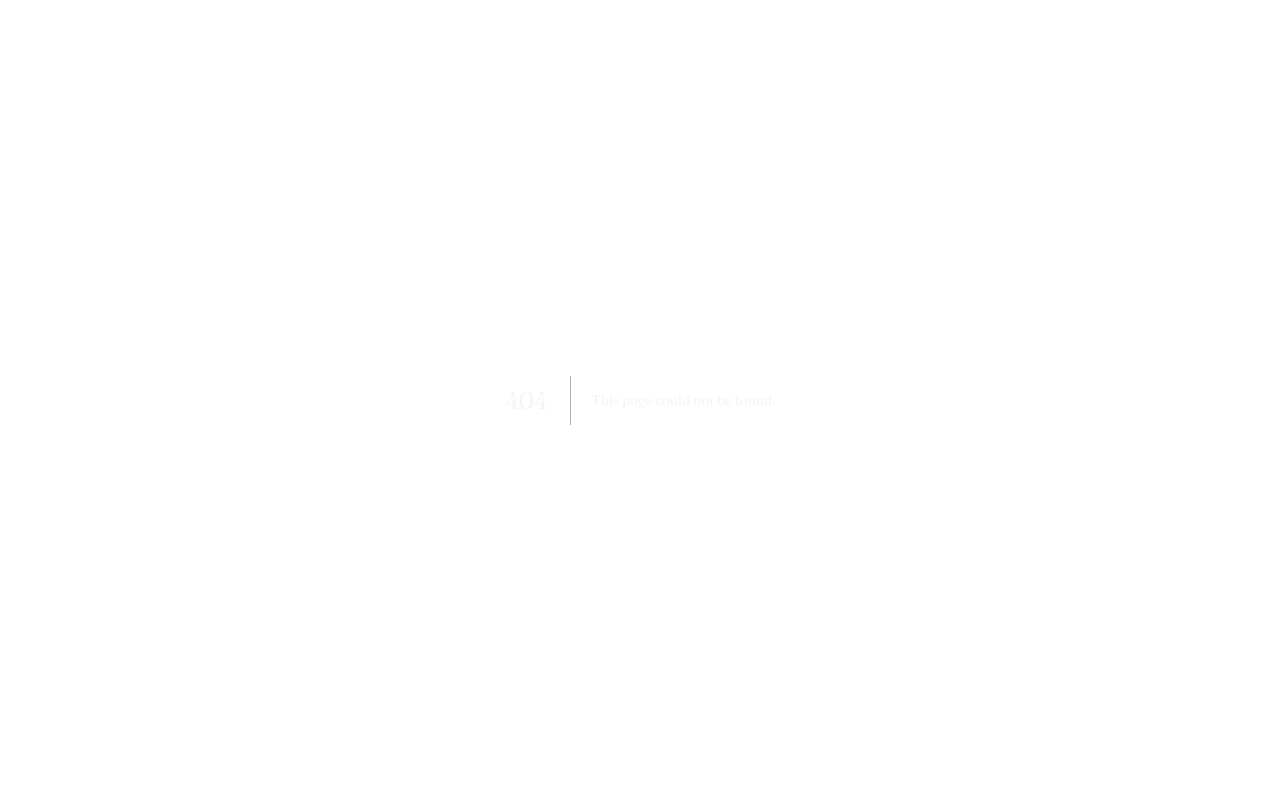
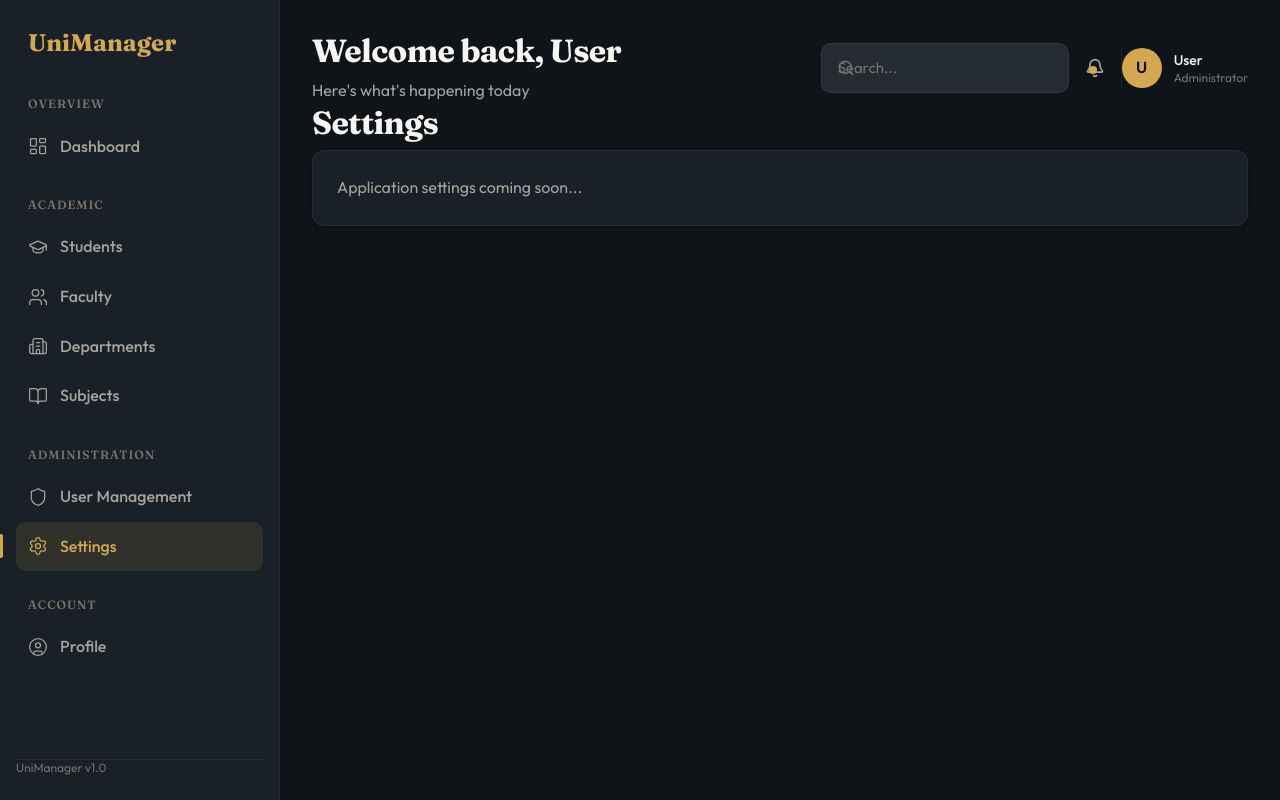
Before and after one commit to inqgamerz48/UNIVERSITY-MANAGER, a Next.js app in the folder frontend/: page /dashboard/settings in a window 1280 px wide. Before the commit this address had no page. Built offline with nearby package versions, Linux system fonts and the light colour scheme; no server answers.

Commit message:
Feat: Add placeholder settings page to fix 404

```diff
--- /dev/null
+++ b/frontend/src/app/dashboard/settings/page.tsx
@@ -0,0 +1,10 @@
+export default function SettingsPage() {
+    return (
+        <div className="space-y-6">
+            <h1 className="page-title">Settings</h1>
+            <div className="card p-6">
+                <p className="text-[var(--text-secondary)]">Application settings coming soon...</p>
+            </div>
+        </div>
+    );
+}
```
